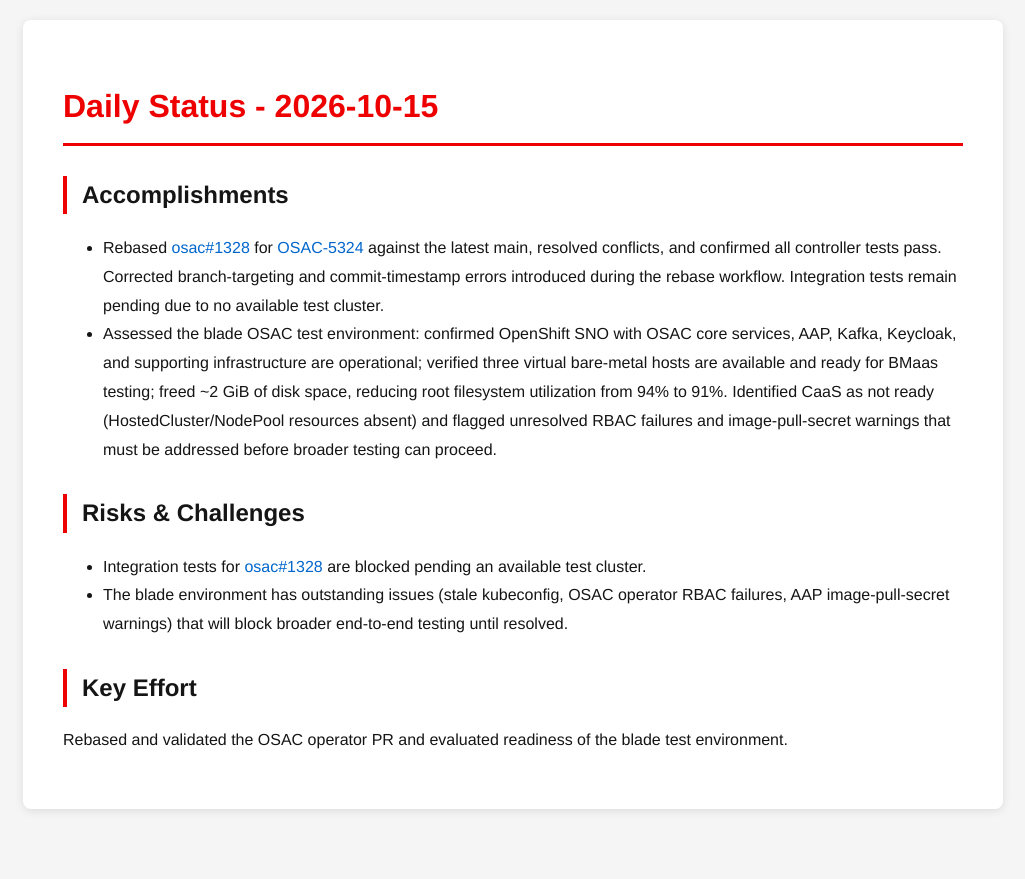
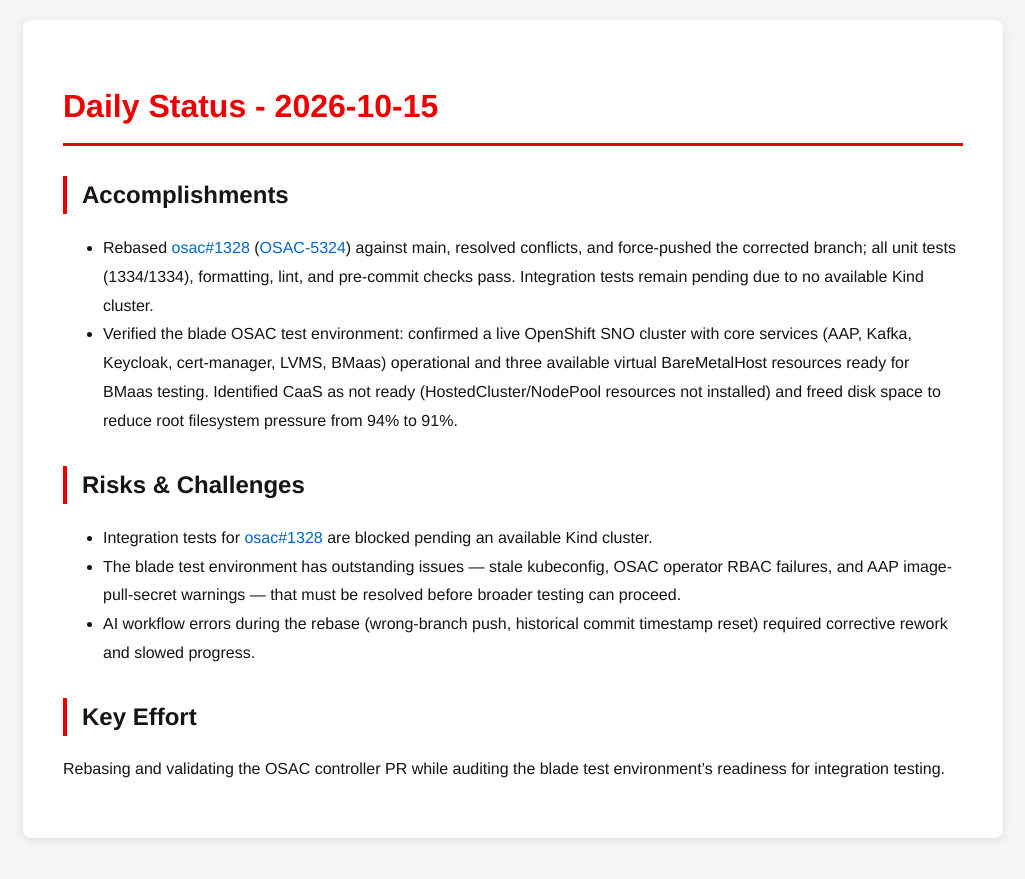
Before and after one commit to tzvatot/daily-status, a Jekyll site: the page built from 2026-10-15.md, in a window 1280 px wide. Shown: the top 879 px of the page, without its empty margins (127-1152 px from the left). Built offline with Jekyll 4.4.1, drawn with Linux system fonts in a browser that asks for light colours.

Commit message:
Daily status update - 2026-10-15

```diff
--- a/2026-10-15.md
+++ b/2026-10-15.md
@@ -7,12 +7,13 @@
 # Daily Status - 2026-10-15
 
 ## Accomplishments
-- Rebased [osac#1328](https://github.com/osac-project/osac/pull/1328) for [OSAC-5324](https://redhat.atlassian.net/browse/OSAC-5324) against the latest main, resolved conflicts, and confirmed all controller tests pass. Corrected branch-targeting and commit-timestamp errors introduced during the rebase workflow. Integration tests remain pending due to no available test cluster.
-- Assessed the blade OSAC test environment: confirmed OpenShift SNO with OSAC core services, AAP, Kafka, Keycloak, and supporting infrastructure are operational; verified three virtual bare-metal hosts are available and ready for BMaas testing; freed ~2 GiB of disk space, reducing root filesystem utilization from 94% to 91%. Identified CaaS as not ready (HostedCluster/NodePool resources absent) and flagged unresolved RBAC failures and image-pull-secret warnings that must be addressed before broader testing can proceed.
+- Rebased [osac#1328](https://github.com/osac-project/osac/pull/1328) ([OSAC-5324](https://redhat.atlassian.net/browse/OSAC-5324)) against main, resolved conflicts, and force-pushed the corrected branch; all unit tests (1334/1334), formatting, lint, and pre-commit checks pass. Integration tests remain pending due to no available Kind cluster.
+- Verified the blade OSAC test environment: confirmed a live OpenShift SNO cluster with core services (AAP, Kafka, Keycloak, cert-manager, LVMS, BMaas) operational and three available virtual BareMetalHost resources ready for BMaas testing. Identified CaaS as not ready (HostedCluster/NodePool resources not installed) and freed disk space to reduce root filesystem pressure from 94% to 91%.
 
 ## Risks & Challenges
-- Integration tests for [osac#1328](https://github.com/osac-project/osac/pull/1328) are blocked pending an available test cluster.
-- The blade environment has outstanding issues (stale kubeconfig, OSAC operator RBAC failures, AAP image-pull-secret warnings) that will block broader end-to-end testing until resolved.
+- Integration tests for [osac#1328](https://github.com/osac-project/osac/pull/1328) are blocked pending an available Kind cluster.
+- The blade test environment has outstanding issues — stale kubeconfig, OSAC operator RBAC failures, and AAP image-pull-secret warnings — that must be resolved before broader testing can proceed.
+- AI workflow errors during the rebase (wrong-branch push, historical commit timestamp reset) required corrective rework and slowed progress.
 
 ## Key Effort
-Rebased and validated the OSAC operator PR and evaluated readiness of the blade test environment.
+Rebasing and validating the OSAC controller PR while auditing the blade test environment's readiness for integration testing.
```
